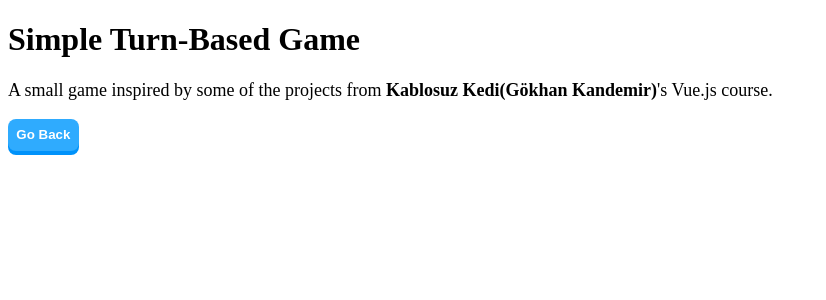
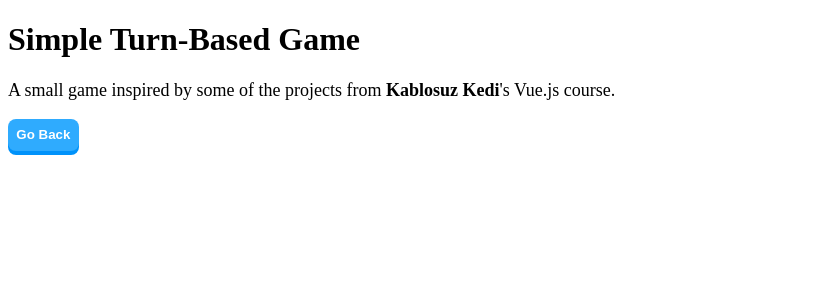
Before and after one commit to ozgurogztrk/vue-turn-based-game, a Vue app: page /about in a window 1280 px wide. Shown: the top 300 px of the page, without its empty margins (0-826 px from the left). Built offline with nearby package versions, Linux system fonts and the light colour scheme; the HTML template or start-up script is replaced by a standard one.

Commit message:
Update about information

```diff
--- a/src/views/AboutView.vue
+++ b/src/views/AboutView.vue
@@ -14,7 +14,7 @@ export default {
     >
       <p>
         A small game inspired by some of the projects from
-        <strong> Kablosuz Kedi(Gökhan Kandemir)</strong>'s Vue.js course.
+        <strong> Kablosuz Kedi</strong>'s Vue.js course.
       </p>
     </div>
 
```
